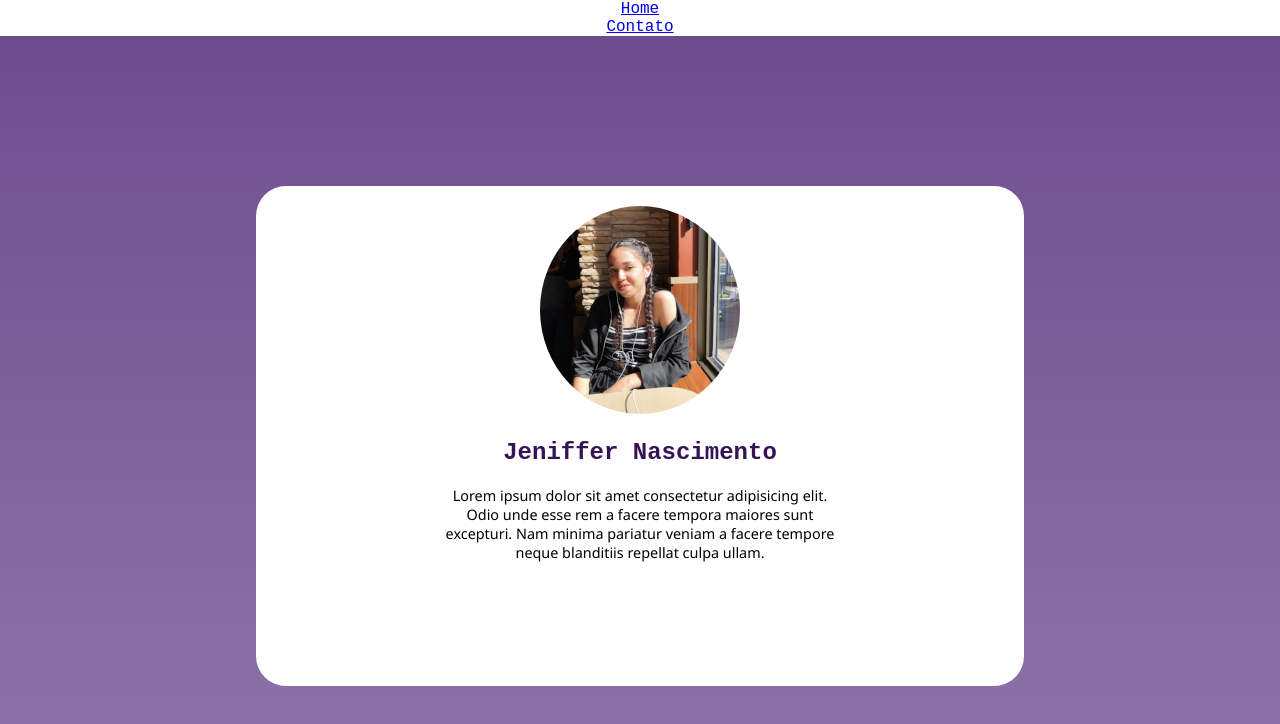
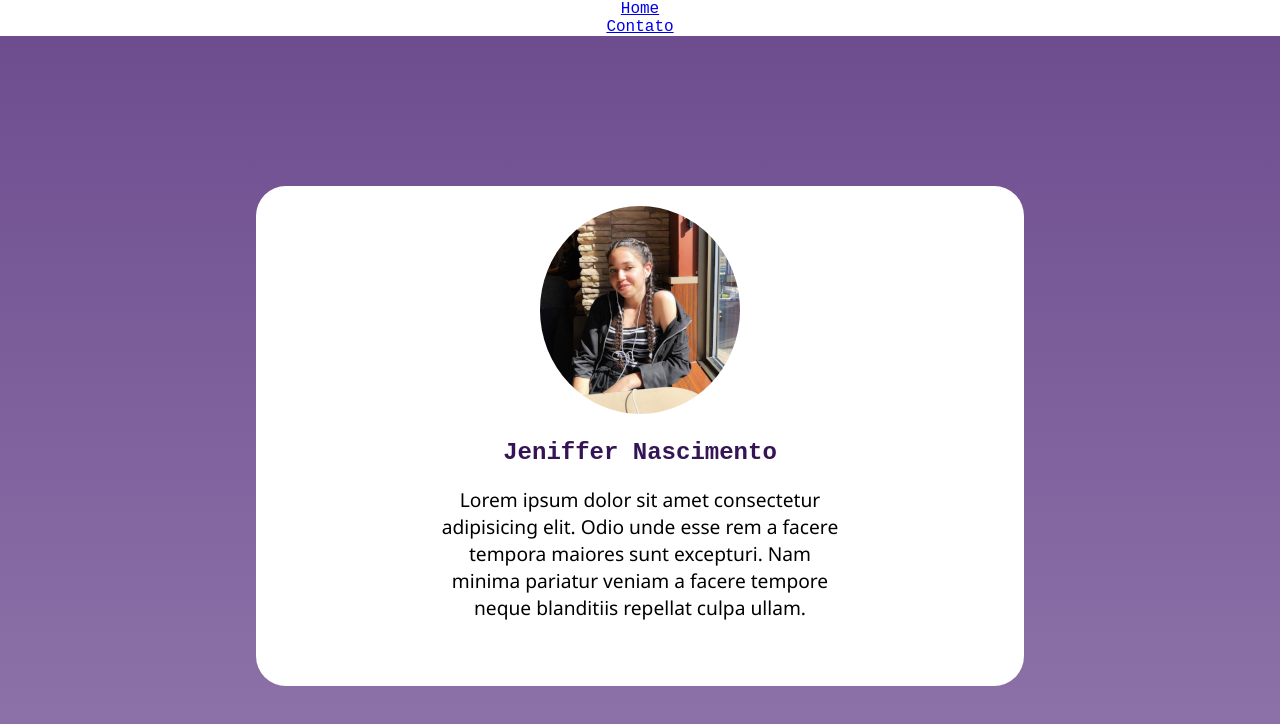
Before and after one commit to jenna428/perfil-social, a React (Create React App) app: page / in a window 1280 px wide. Shown: the top 724 px of the page. Built offline with nearby package versions, Linux system fonts and the light colour scheme; a web font is replaced by a local one.

Commit message:
Update Home.module.css

```diff
--- a/src/componentes/Home.module.css
+++ b/src/componentes/Home.module.css
@@ -17,5 +17,6 @@ p{
 @media screen and (min-width:992px) {
     p{
         width: 400px;
+        font-size: 1.2em;
     }
 }
```
